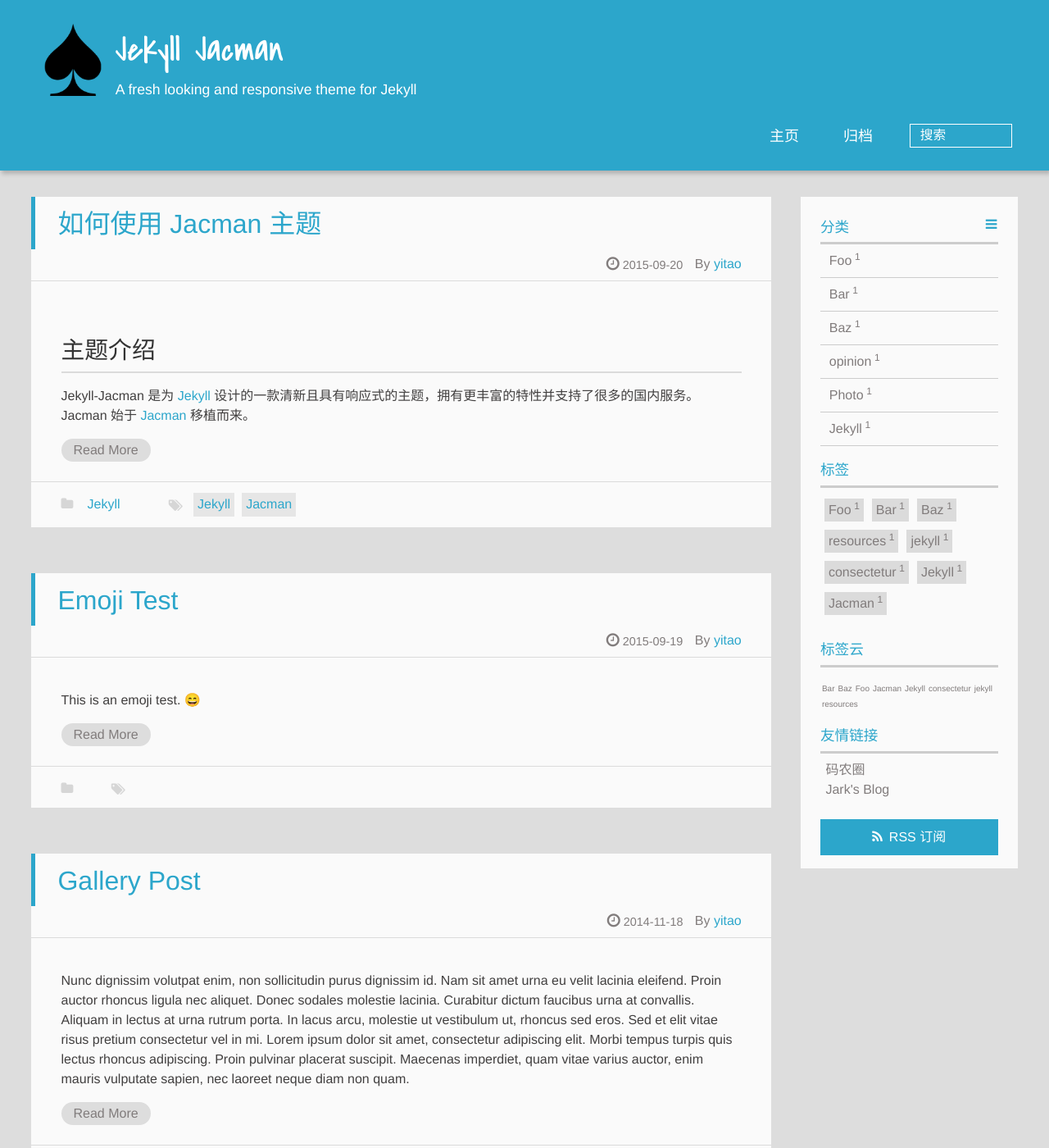
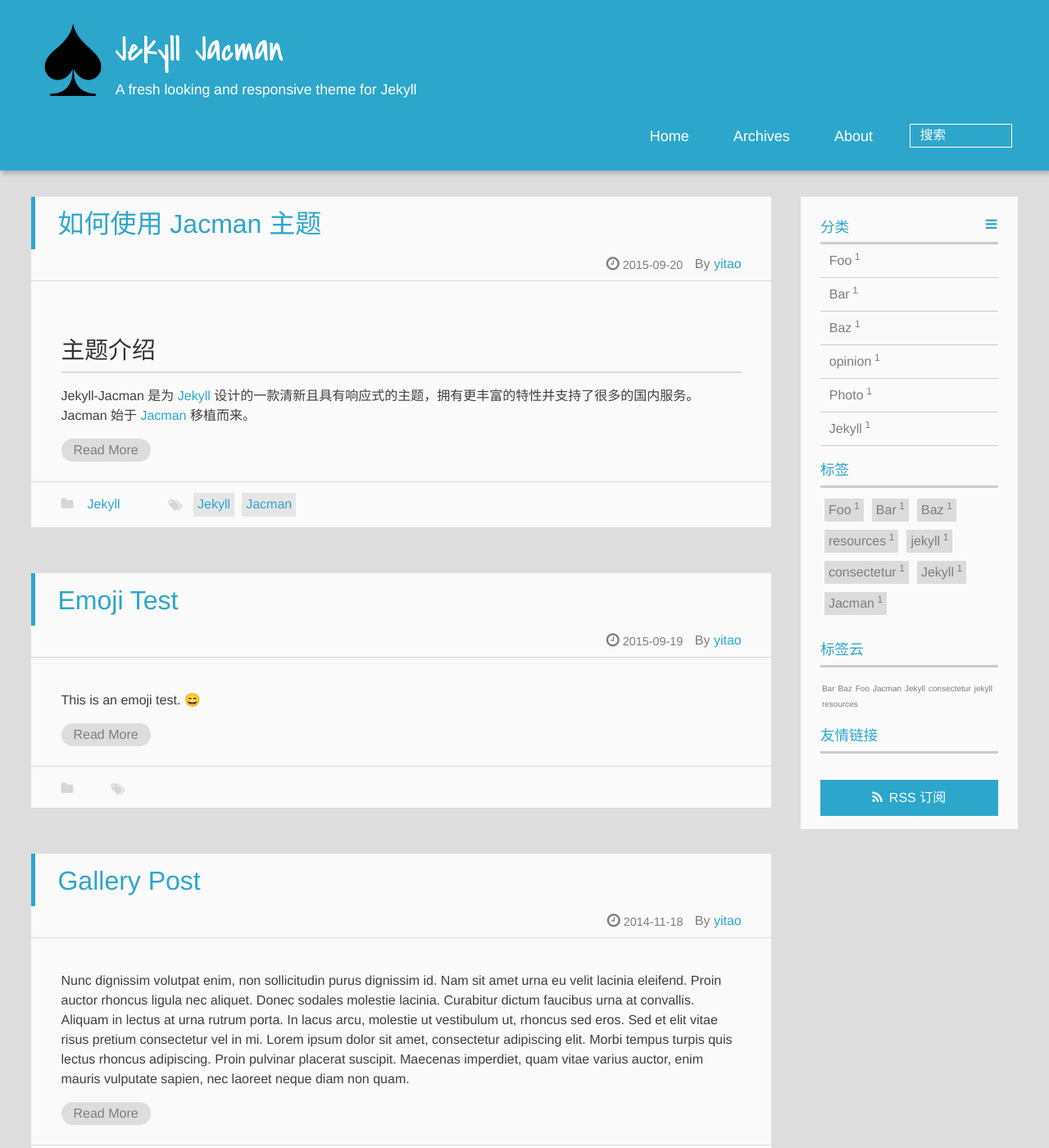
Before and after one commit to Hyical/Hyical.github.io, a Jekyll site: the page built from index.html, in a window 1280 px wide and 1400 px high. Shown: the whole window at 82% size. Built offline with Jekyll 4.4.1, drawn with Linux system fonts in a browser that asks for light colours; emoji names are drawn with the system emoji font; formulas are drawn with MathJax 3; the list of posts is cut into pages by our own code; part of the change alters nothing that is shown.

Commit message:
初始化

```diff
--- a/_config.yml
+++ b/_config.yml
@@ -39,12 +39,9 @@ language: zh-CN    ## blog site languages: en, zh-CN, zh-TW, de
 
 #### Menu
 menu:
-  # Home: /
-  # Archives: /archives
-  # About: /about
-
-  主页: /
-  归档: /archives
+  Home: /
+  Archives: /archives
+  About: /about
 
 ## you can create `tags` and `categories` folders (I had created them already).
 ## And create a `index.md` file in each of them.
@@ -66,7 +63,7 @@ widgets:
 
 
 #### RSS
-rss: /atom.xml ## RSS address.
+# rss: /atom.xml ## RSS address.
 
 #### Image
 imglogo:
@@ -108,14 +105,14 @@ author:
 #### Toc
 toc:
   article: true   ## show contents in article.
-  aside: true     ## show contents in aside.
+  # aside: true     ## show contents in aside.
 ## you can set both of the value to true of neither of them.
 ## if you don't want display contents in a specified post,you can modify `front-matter` and add `toc: false`.
 
 #### Links
-links:
-  码农圈: https://coderq.com
-  Jark's Blog: http://wuchong.me
+# links:
+#   码农圈: https://coderq.com
+#   Jark's Blog: http://wuchong.me
 
 #### Comment
 duoshuo_shortname:    ## e.g. wuchong      your duoshuo short name.       website: http://duoshuo.com
```
